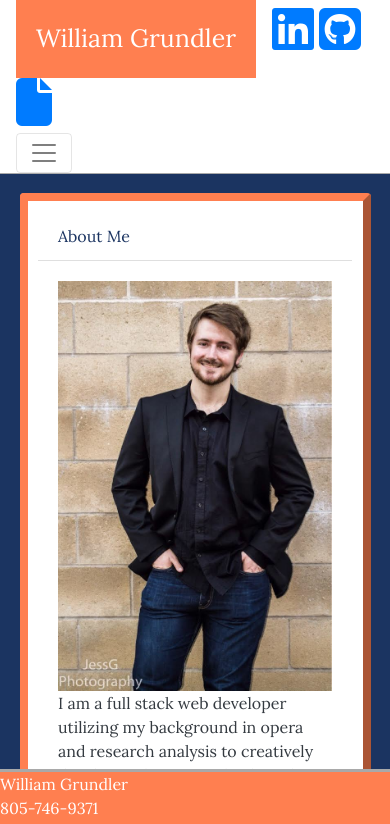
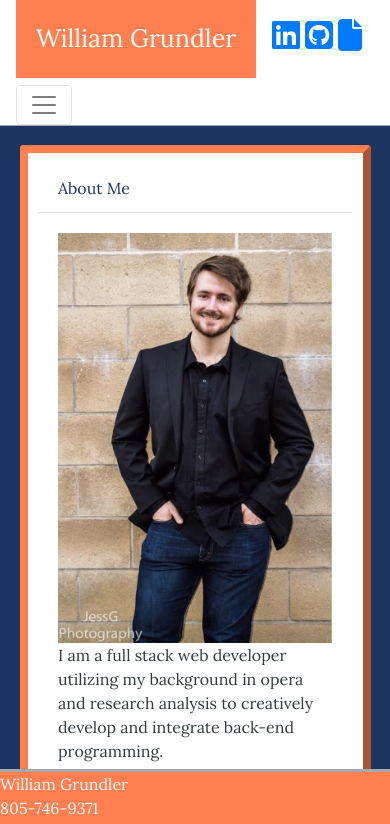
Before and after one commit to wrg93/landingSite, a React (Create React App) app in the folder client/: page / in a window 390 px wide. Shown: the top 824 px of the page. Built offline with nearby package versions, Linux system fonts and the light colour scheme.

Commit message:
fixed header and footer responsiveness

```diff
--- a/client/src/components/Connect/Connect.css
+++ b/client/src/components/Connect/Connect.css
@@ -1,6 +1,10 @@
 #linkedin {
     padding-right: 5px;
+    margin-bottom: 0px;
 }
 #github {
     padding-right: 5px;
 }
+#resume{
+    padding-left: 5px;
+}
--- a/client/src/components/Connect/Connect.js
+++ b/client/src/components/Connect/Connect.js
@@ -8,9 +8,9 @@ function Connect(){
     return(
 
         <span>
-              <a href="https://www.linkedin.com/in/william-grundler-249154156/" id="linkedin" target="_blank" title="Linkedin Profile" rel="noopener noreferrer"><i className="fab fa-linkedin fa-3x"></i></a>
-              <a href="https://github.com/wrg93" target="_blank" id="github" title="Github" rel="noopener noreferrer"><i className="fab fa-github-square fa-3x"></i></a>
-              <a href={PDF} target="_blank" title="resume"rel="noopener noreferrer"><i className="fa fa-file fa-3x"></i></a>
+              <a href="https://www.linkedin.com/in/william-grundler-249154156/" id="linkedin" target="_blank" title="Linkedin Profile" rel="noopener noreferrer"><i className="fab fa-linkedin fa-2x"></i></a>
+              <a href="https://github.com/wrg93" target="_blank" id="github" title="Github" rel="noopener noreferrer"><i className="fab fa-github-square fa-2x"></i></a>
+              <a href={PDF} target="_blank" title="resume"rel="noopener noreferrer"><i className="fa fa-file fa-2x"></i></a>
 
         </span>
     )
--- a/client/src/components/Footer/Footer.css
+++ b/client/src/components/Footer/Footer.css
@@ -1,5 +1,5 @@
 .footer {
-    max-height: 10%;
+    max-height: 12%;
     background: coral;
     position: fixed;
     bottom: 0;
--- a/client/src/components/pages/About/About.css
+++ b/client/src/components/pages/About/About.css
@@ -2,3 +2,11 @@
     color: #1b3461;
     background-color: white;
 }
+
+.card{
+    border: 8px outset coral;
+    width: 80%;
+    padding: 3%;
+    background-color: white;
+    margin: auto;
+}
--- a/client/src/components/pages/About/About.js
+++ b/client/src/components/pages/About/About.js
@@ -11,7 +11,7 @@ function About(){
       <section className="main-body">
       <div className="container">
         <div className="row">
-            <div className="card border-coral mb-3">
+            <div className="card">
 
                     <div className="card-header">About Me
                     </div>
--- a/client/src/components/pages/Contact/Contact.css
+++ b/client/src/components/pages/Contact/Contact.css
@@ -25,5 +25,6 @@ button {
     width: 100%;
     padding: 3%;
     background-color: white;
-    margin-bottom: 0px;
+    margin: auto;
+    margin-bottom: 35px;
 }
--- a/client/src/components/pages/Portfolio/Portfolio.css
+++ b/client/src/components/pages/Portfolio/Portfolio.css
@@ -4,7 +4,7 @@
     width: 80%;
     padding: 3%;
     background-color: white;
-    margin-bottom: 35px;
+   margin: auto;
 }
 
 .portfolio-image {
@@ -21,7 +21,7 @@
     top: 60px;
     width: 91%;
     text-align: center;
-    font-size: 110%;
+    font-size: 100%;
     color: white;
     opacity: 0;
     visibility: hidden;
```
